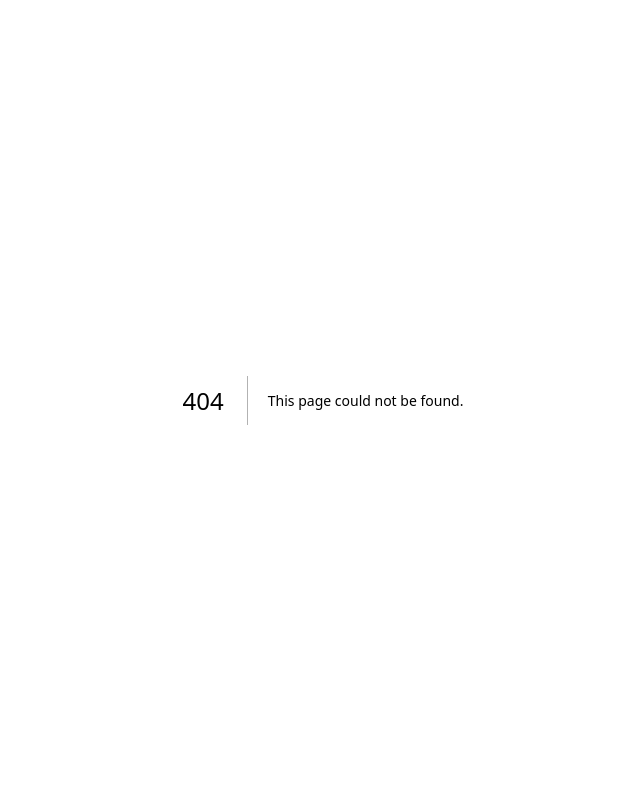
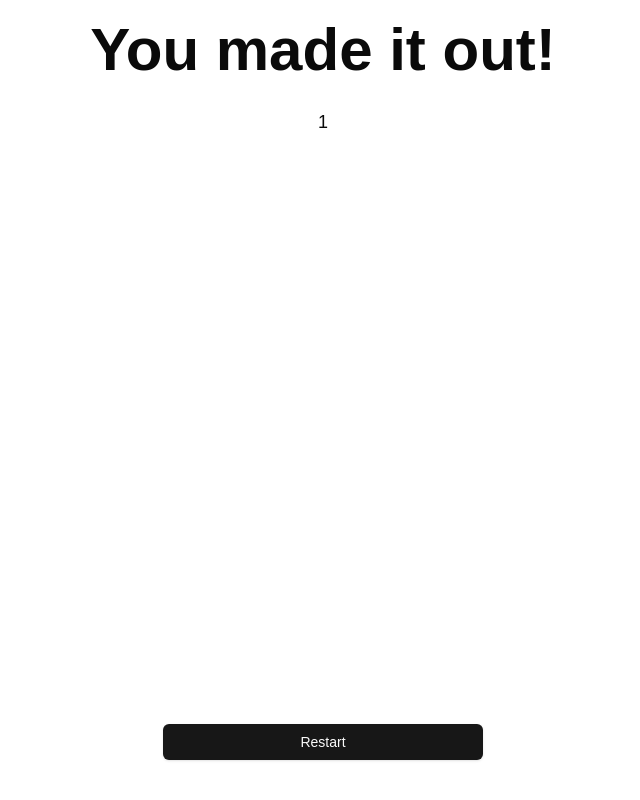
Before and after one commit to nodbew/holiday-maze, a Next.js app: page /result/success/1 in a window 1280 px wide. Before the commit this address had no page. Shown: the whole page, without its empty margins (317-957 px from the left). Built offline with nearby package versions, Linux system fonts and the light colour scheme.

Commit message:
Implement all pages and fix stylings

```diff
--- a/app/constants/mazeData.ts
+++ b/app/constants/mazeData.ts
@@ -10,8 +10,8 @@ export const SITUATIONS: Record<string, Situation> = {
     possibleActions: [
       {
         description: "Left",
-        callback: (_, __, ___, setSituationHistory) =>{console.log("LEFT")
-          setSituationHistory((prev) => [...prev, "スタート"])},
+        callback: (_, __, ___, setSituationHistory) =>
+          setSituationHistory((prev) => [...prev, "スタート"]),
       },
       {
         description: "Right",
--- a/app/credits/licenses.tsx
+++ b/app/credits/licenses.tsx
@@ -18,7 +18,7 @@ export const LICENSES: Record<string, ReactNode> = {
   ),
   "Class Variance Authority": (
     <>
-      <p className="whitespace-pre-line">{`
+      <p className="whitespace-pre max-h-96 overflow-auto">{`
       ----- COPY OF THE LICENSE -----
                                  Apache License
                            Version 2.0, January 2004
--- a/app/credits/page.tsx
+++ b/app/credits/page.tsx
@@ -5,7 +5,6 @@ import { Command, CommandItem, CommandList } from "@/components/ui/command";
 import {
   Dialog,
   DialogContent,
-  DialogHeader,
   DialogTitle,
   DialogTrigger,
 } from "@/components/ui/dialog";
--- a/app/error/[message]/page.tsx
+++ /dev/null
@@ -1,26 +0,0 @@
-import { Button } from "@/components/ui/button";
-import Link from "next/link";
-
-export default function Page({
-  params: { message },
-}: {
-  params: { message: string | Array<string> | undefined };
-}) {
-  if (typeof message === "string") {
-  } else if (message == undefined) {
-    message = "Unknown error";
-  } else {
-    message = message.join(",");
-  }
-  return (
-    <div className="flex flex-col justify-center">
-      <h2 className="font-bold mt-4">Oops! Something went wrong!</h2>
-      <h4>There was an error: {message}</h4>
-      <Button className="self-end w-1/4 " asChild>
-        <Link href="/" className="w-full">
-          Reset
-        </Link>
-      </Button>
-    </div>
-  );
-}
--- a/app/layout.tsx
+++ b/app/layout.tsx
@@ -1,7 +1,5 @@
 import type { Metadata } from "next";
 import { Geist, Geist_Mono } from "next/font/google";
-import Link from "next/link";
-import { Button } from "@/components/ui/button";
 import { ThemeProvider } from "@/components/theme-provider";
 import "./globals.css";
 
@@ -16,8 +14,8 @@ const geistMono = Geist_Mono({
 });
 
 export const metadata: Metadata = {
-  title: "Create Next App",
-  description: "Generated by create next app",
+  title: "Action Maze",
+  description: "An action maze.",
 };
 
 export default function RootLayout({
--- a/app/page.tsx
+++ b/app/page.tsx
@@ -11,7 +11,7 @@ import {
 
 export default function Page() {
   return (
-    <div className="flex flex-col justify-center">
+    <div className="flex flex-col h-full">
       <h1 className="self-start w-full mt-5 p-2 font-bold text-center text-9xl">
         TITLE
       </h1>
@@ -25,8 +25,9 @@ export default function Page() {
           <div className="bg-black w-full h-0.5 absolute left-0 top-5" />
         </div>
       </div>
+      <div className="flex flex-row mb-4 mt-auto h-[12%]">
       <Dialog>
-        <DialogTrigger className="absolute bottom-0 left-0 w-1/4 h-9 bg-black text-white rounded-md">
+        <DialogTrigger className="ml-40 mr-auto w-1/12 h-full bg-black text-white rounded-full">
           info
         </DialogTrigger>
         <DialogContent>
@@ -34,7 +35,7 @@ export default function Page() {
             <DialogTitle className="text-center text-3xl border-b-2 border-black pb-1 mb-3">
               Story
             </DialogTitle>
-            <DialogDescription className="whitespace-pre-line text-black">
+            <DialogDescription className="whitespace-pre-line text-black text-lg">
               {`One morning, you woke up in a dungeon...
               If you make a wrong decision, you will be trapped forever.
               Select the right options to escape!
@@ -45,9 +46,10 @@ export default function Page() {
           </DialogHeader>
         </DialogContent>
       </Dialog>
-      <Button className="absolute bottom-0 right-0 w-1/4 h-9" asChild>
+      <Button className="mr-40 ml-auto w-1/12 h-full bg-black text-white rounded-full" asChild>
         <Link href="/credits">Credits</Link>
       </Button>
+      </div>
     </div>
   );
 }
--- /dev/null
+++ b/app/result/error/[message]/page.tsx
@@ -0,0 +1,22 @@
+import { Button } from "@/components/ui/button";
+import Link from "next/link";
+
+export default async function Page({
+  params,
+}: {
+  params: Promise<{ message: string }>;
+}) {
+  const message = decodeURIComponent((await params).message);
+  return (
+    <div className="flex flex-col align-center h-full">
+      <h2 className="font-bold p-5 text-center text-6xl">Oops!</h2>
+      <h4 className="font-medium text-center text-lg whitespace-pre-line p-2">
+        {`Something went wrong...
+        Error: ${message}`}
+      </h4>
+      <Button className="mb-10 mt-auto w-1/3 self-center" asChild>
+        <Link href="/">Reset</Link>
+      </Button>
+    </div>
+  );
+}
--- /dev/null
+++ b/app/result/failure/[reason]/page.tsx
@@ -0,0 +1,21 @@
+import { Button } from "@/components/ui/button";
+import Link from "next/link";
+
+export default async function Page({
+  params,
+}: {
+  params: Promise<{ reason: string }>;
+}) {
+  const reason = decodeURIComponent((await params).reason);
+  return (
+    <div className="flex flex-col align-center h-full">
+      <h2 className="font-bold p-5 text-center text-6xl">You Died!</h2>
+      <h4 className="font-medium text-center text-lg whitespace-pre-line p-2">
+        {reason}
+      </h4>
+      <Button className="mb-10 mt-auto w-1/3 self-center" asChild>
+        <Link href="/">Restart</Link>
+      </Button>
+    </div>
+  );
+}
--- /dev/null
+++ b/app/result/success/[message]/Confetti.tsx
@@ -0,0 +1,45 @@
+"use client";
+import { ComponentProps, useEffect, useRef, useState } from "react";
+import Confetti from "react-confetti";
+
+export default function ConfettiManager(
+  props: ComponentProps<typeof Confetti>
+) {
+  const ref = useRef<HTMLDivElement>(null);
+  const [size, setSize] = useState<{ width: number; height: number }>({
+    width: 0,
+    height: 0,
+  });
+  // Get the size of the window
+  useEffect(
+    () =>
+      setSize({
+        width: ref.current!.offsetWidth,
+        height: ref.current!.offsetHeight,
+      }),
+    [setSize]
+  );
+  return (
+    <div className="fixed bottom-0 left-0 w-full h-full -z-10" ref={ref}>
+      <Confetti
+        width={size.width}
+        height={size.height}
+        recycle={false}
+        confettiSource={{
+          x: Math.round(size.width / 2),
+          y: size.height,
+          h: 0,
+          w: 10,
+        }}
+        initialVelocityY={75}
+        initialVelocityX={{
+          min: -30,
+          max: 30,
+        }}
+        numberOfPieces={100}
+        gravity={2}
+        {...props}
+      />
+    </div>
+  );
+}
--- /dev/null
+++ b/app/result/success/[message]/page.tsx
@@ -0,0 +1,23 @@
+import { Button } from "@/components/ui/button";
+import Link from "next/link";
+import Confetti from "./Confetti";
+
+export default async function Page({
+  params,
+}: {
+  params: Promise<{ message: string }>;
+}) {
+  const message = decodeURIComponent((await params).message);
+  return (
+    <div className="flex flex-col align-center h-full">
+      <h2 className="font-bold p-5 text-center text-6xl">You made it out!</h2>
+      <h4 className="font-medium text-center text-lg whitespace-pre-line p-2">
+        {message}
+      </h4>
+      <Button className="mb-10 mt-auto w-1/3 self-center" asChild>
+        <Link href="/">Restart</Link>
+      </Button>
+      <Confetti />
+    </div>
+  );
+}
--- a/package.json
+++ b/package.json
@@ -20,6 +20,7 @@
     "next": "^15.1.5",
     "next-themes": "^0.4.4",
     "react": "^19.0.0",
+    "react-confetti": "^6.2.2",
     "react-dom": "^19.0.0",
     "tailwind-merge": "^2.6.0",
     "tailwindcss-animate": "^1.0.7"
```
Also changed, not shown: 1 other file (tests, documents, lock files or other folders).
